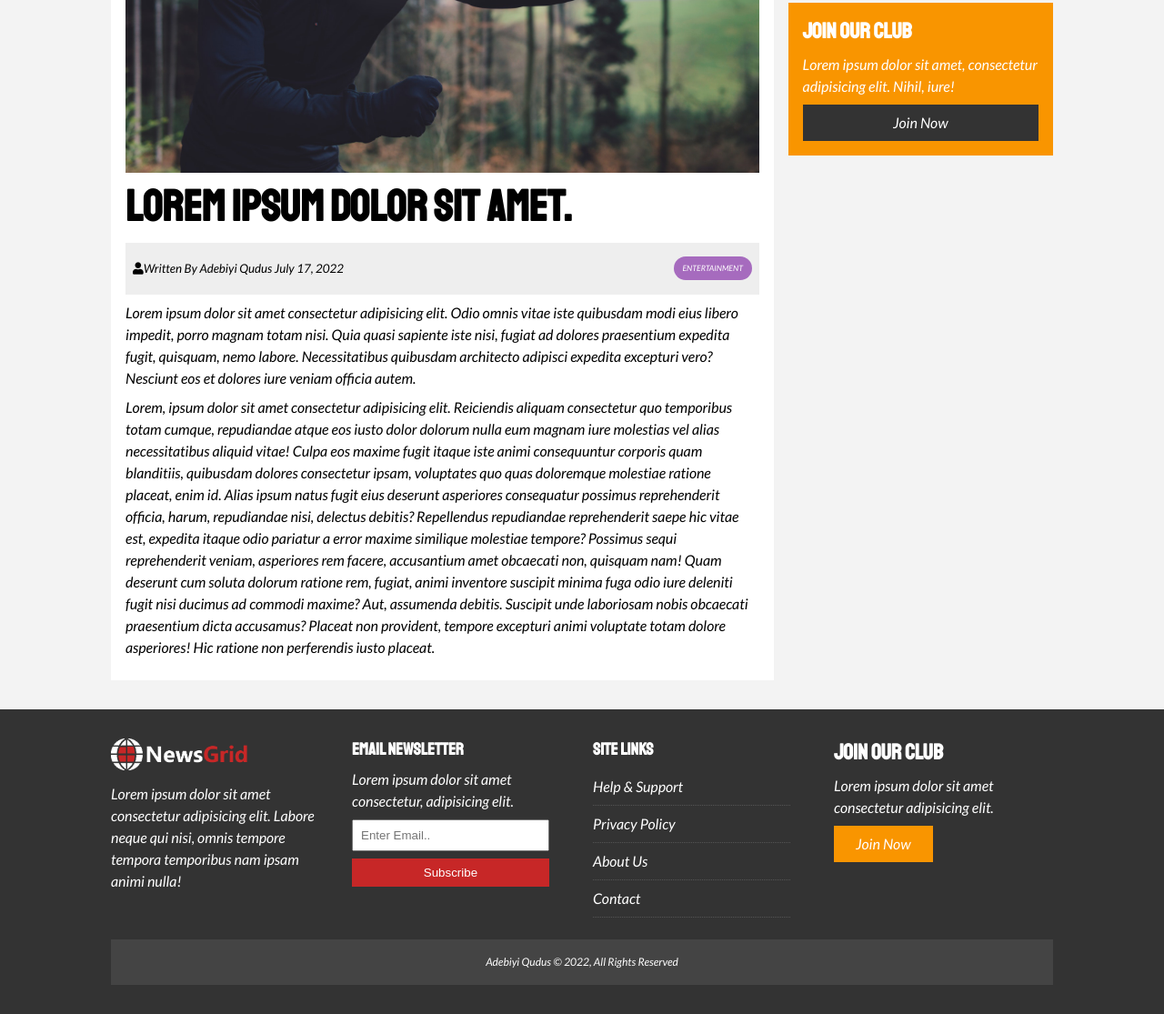
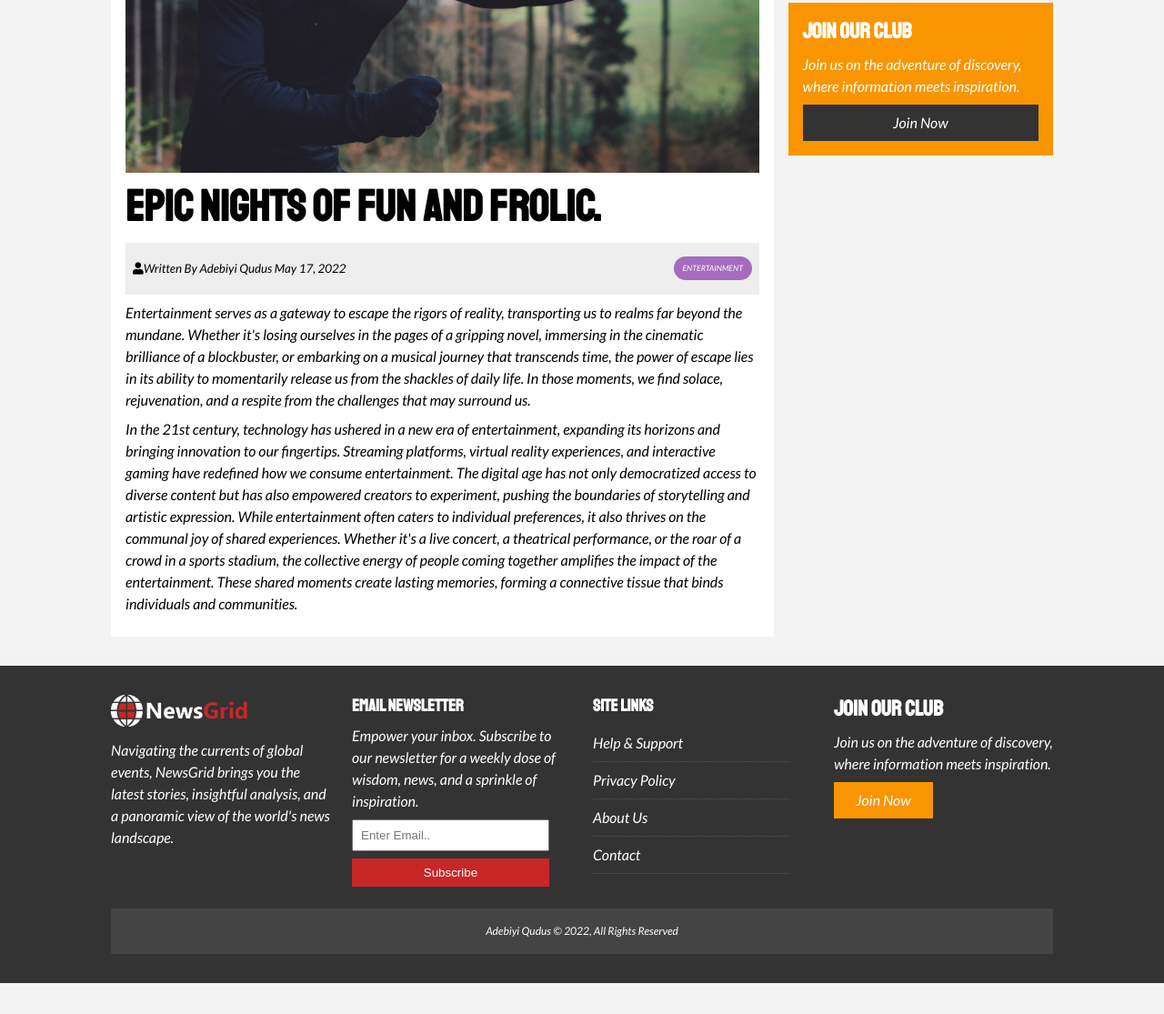
Before and after one commit to AdebiyiQudus/NewsGrid_Website, a plain HTML site: page article.html in a window 1280 px wide. Shown: the part 396-1511 px from the top of the page at 91% size. After the commit the page ends 1477 px from the top, so only its background shows below. Drawn offline with Linux system fonts and the light colour scheme.

Commit message:
New articles

```diff
--- a/article.html
+++ b/article.html
@@ -34,15 +34,17 @@
     <div class="page-container">
         <article class="card">
             <img src="img/articles/ent1.jpg" alt="">
-            <h1 class="l-heading">Lorem ipsum dolor sit amet.</h1>
+            <h1 class="l-heading">Epic Nights of Fun and Frolic.</h1>
             <div class="meta">
                 <small>
-                    <i class="fas fa-user"></i>Written By Adebiyi Qudus July 17, 2022
+                    <i class="fas fa-user"></i>Written By Adebiyi Qudus May 17, 2022
                 </small>
                 <div class="category category-ent">Entertainment</div>
             </div>
-            <p>Lorem ipsum dolor sit amet consectetur adipisicing elit. Odio omnis vitae iste quibusdam modi eius libero impedit, porro magnam totam nisi. Quia quasi sapiente iste nisi, fugiat ad dolores praesentium expedita fugit, quisquam, nemo labore. Necessitatibus quibusdam architecto adipisci expedita excepturi vero? Nesciunt eos et dolores iure veniam officia autem.</p>
-            <p>Lorem, ipsum dolor sit amet consectetur adipisicing elit. Reiciendis aliquam consectetur quo temporibus totam cumque, repudiandae atque eos iusto dolor dolorum nulla eum magnam iure molestias vel alias necessitatibus aliquid vitae! Culpa eos maxime fugit itaque iste animi consequuntur corporis quam blanditiis, quibusdam dolores consectetur ipsam, voluptates quo quas doloremque molestiae ratione placeat, enim id. Alias ipsum natus fugit eius deserunt asperiores consequatur possimus reprehenderit officia, harum, repudiandae nisi, delectus debitis? Repellendus repudiandae reprehenderit saepe hic vitae est, expedita itaque odio pariatur a error maxime similique molestiae tempore? Possimus sequi reprehenderit veniam, asperiores rem facere, accusantium amet obcaecati non, quisquam nam! Quam deserunt cum soluta dolorum ratione rem, fugiat, animi inventore suscipit minima fuga odio iure deleniti fugit nisi ducimus ad commodi maxime? Aut, assumenda debitis. Suscipit unde laboriosam nobis obcaecati praesentium dicta accusamus? Placeat non provident, tempore excepturi animi voluptate totam dolore asperiores! Hic ratione non perferendis iusto placeat.</p>
+            <p>Entertainment serves as a gateway to escape the rigors of reality, transporting us to realms far beyond the mundane. Whether it's losing ourselves in the pages of a gripping novel, immersing in the cinematic brilliance of a blockbuster, or embarking on a musical journey that transcends time, the power of escape lies in its ability to momentarily release us from the shackles of daily life. In those moments, we find solace, rejuvenation, and a respite from the challenges that may surround us.</p>
+            <p> In the 21st century, technology has ushered in a new era of entertainment, expanding its horizons and bringing innovation to our fingertips. Streaming platforms, virtual reality experiences, and interactive gaming have redefined how we consume entertainment. The digital age has not only democratized access to diverse content but has also empowered creators to experiment, pushing the boundaries of storytelling and artistic expression.
+                While entertainment often caters to individual preferences, it also thrives on the communal joy of shared experiences. Whether it's a live concert, a theatrical performance, or the roar of a crowd in a sports stadium, the collective energy of people coming together amplifies the impact of the entertainment. These shared moments create lasting memories, forming a connective tissue that binds individuals and communities.
+            </p>
         </article>
 
         <aside id="categories" class="card">
@@ -57,7 +59,7 @@
         </aside>
             <aside class="card bg-secondary">
                 <h2>Join Our Club</h2>
-                <p>Lorem ipsum dolor sit amet, consectetur adipisicing elit. Nihil, iure!</p>
+                <p>Join us on the adventure of discovery, where information meets inspiration.</p>
                 <a href="#" class=" btn btn-dark btn-block">Join Now</a>
             </aside>
             </div>
@@ -68,11 +70,11 @@
         <div class="container footer-container">
             <div>
                 <img src="img/logo_light.png"  alt="NewsGrid">
-                <p>Lorem ipsum dolor sit amet consectetur adipisicing elit. Labore neque qui nisi, omnis tempore tempora temporibus nam ipsam animi nulla!</p>
+                <p>Navigating the currents of global events, NewsGrid brings you the latest stories, insightful analysis, and a panoramic view of the world's news landscape.</p>
             </div>
         <div>
         <h3>Email Newsletter</h3>
-        <p>Lorem ipsum dolor sit amet consectetur, adipisicing elit.</p>
+        <p>Empower your inbox. Subscribe to our newsletter for a weekly dose of wisdom, news, and a sprinkle of inspiration.</p>
         <form name="contact" method="POST" data-netlify="true">
             <input type="email" name="email" placeholder="Enter Email..">
             <input type="submit" value="Subscribe" class="btn btn-primary">
@@ -89,7 +91,7 @@
     </div>
     <div>
         <h2>Join Our Club</h2>
-        <p>Lorem ipsum dolor sit amet consectetur adipisicing elit.</p>
+        <p>Join us on the adventure of discovery, where information meets inspiration.</p>
         <a href="#" class="btn btn-secondary">Join Now</a>
     </div>
     <div>
```
Also changed, not shown: about.html (+11 -6 lines), index.html (+10 -6 lines).
